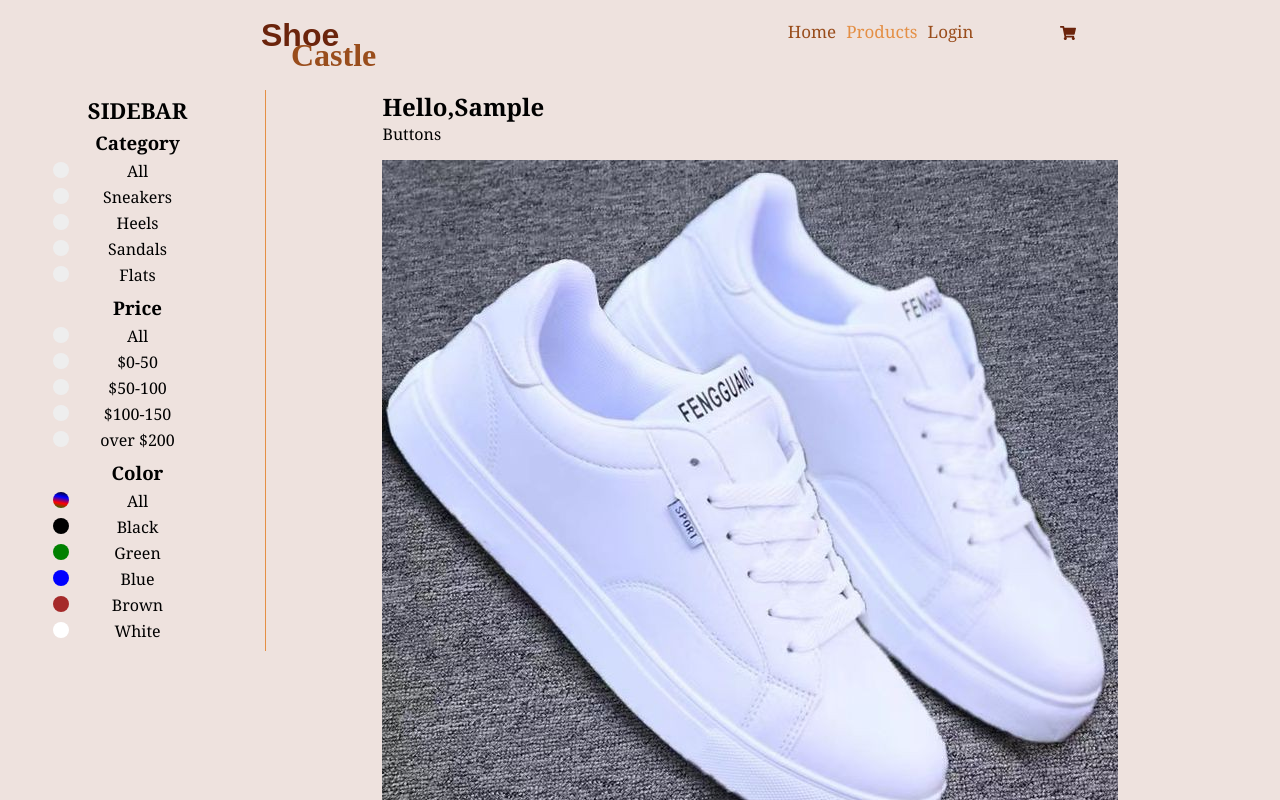
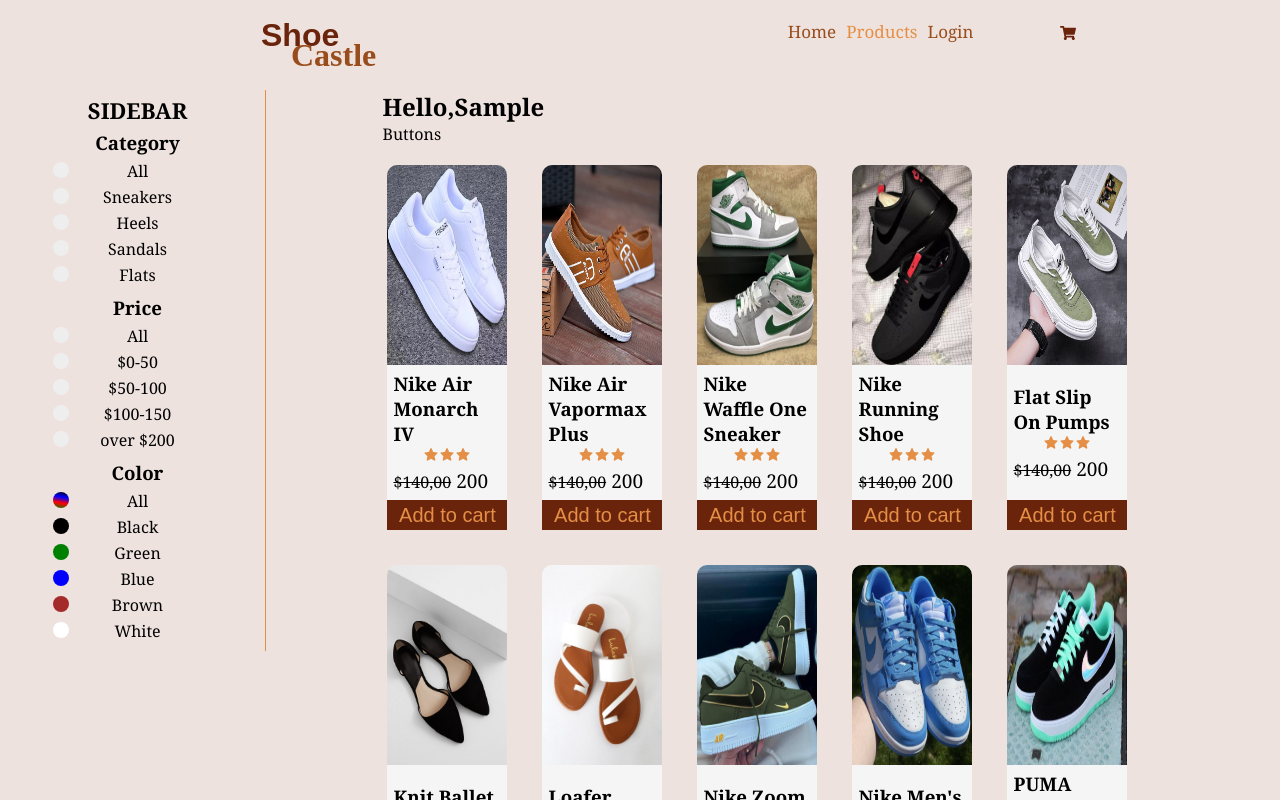
Before and after one commit to chiagoziepio/shoe-castle, a React (Vite) app: page /login in a window 1280 px wide. Both pictures are taken after typing "Sample" into the empty fields and a click on the button "Submit". Shown: the top 800 px of the page. Built offline with nearby package versions, Linux system fonts and the light colour scheme; data requests are answered from the project's data file.

Commit message:
style the dynamically populated card component

```diff
--- a/src/ComponentCss/Card.css
+++ b/src/ComponentCss/Card.css
@@ -0,0 +1,45 @@
+.card_items{
+    width: 120px;
+    margin: 5px 15px 15px 5px;
+    background-color: whitesmoke;
+    border-radius: 10px;
+    display: flex;
+    flex-direction: column;
+    justify-content: space-between;
+}
+.card_items img{
+    width: 120px;
+    height: 200px;
+    border-top-left-radius: 10px;
+    border-top-right-radius: 10px;
+    transition: transform .4s;
+}
+.card_items img:hover{
+    transform: scale(1.2);
+}
+.card_items .product-details{
+
+    padding: 6px;
+}
+.card_items .product-details .product-reviews{
+    text-align: center;
+    color: #e48f45;
+}
+.card_items .product-details .product-price .product-newprice{
+    margin-left: 5px;
+    font-size: 19px;
+}
+.card_items .product-btn{
+    width: 100%;
+    height: 30px;
+    background-color: #6b240c;
+    font-size: 20px;
+    color: #e48f45;
+    border: none;
+    outline: none;
+    cursor: pointer;
+    transition: opacity .4s;
+}
+.card_items .product-btn:hover{
+    opacity: .7;
+}
--- a/src/ComponentCss/Products.css
+++ b/src/ComponentCss/Products.css
@@ -24,3 +24,8 @@
     display: flex;
     margin: 15px 0;
 }
+.products_body .card-container .card{
+    display: flex;
+    flex-wrap: wrap;
+    gap: 15px;
+}
--- a/src/Components/Card.jsx
+++ b/src/Components/Card.jsx
@@ -3,7 +3,7 @@ import { AiFillStar } from "react-icons/ai";
 
 const Card = ({data}) => {
   return (
-    <div className='card'>
+    <div className='card_items'>
       <img src={data.img} alt="" />
       <div className="product-details">
         <h3 className="product-title">{data.title}</h3>
```
